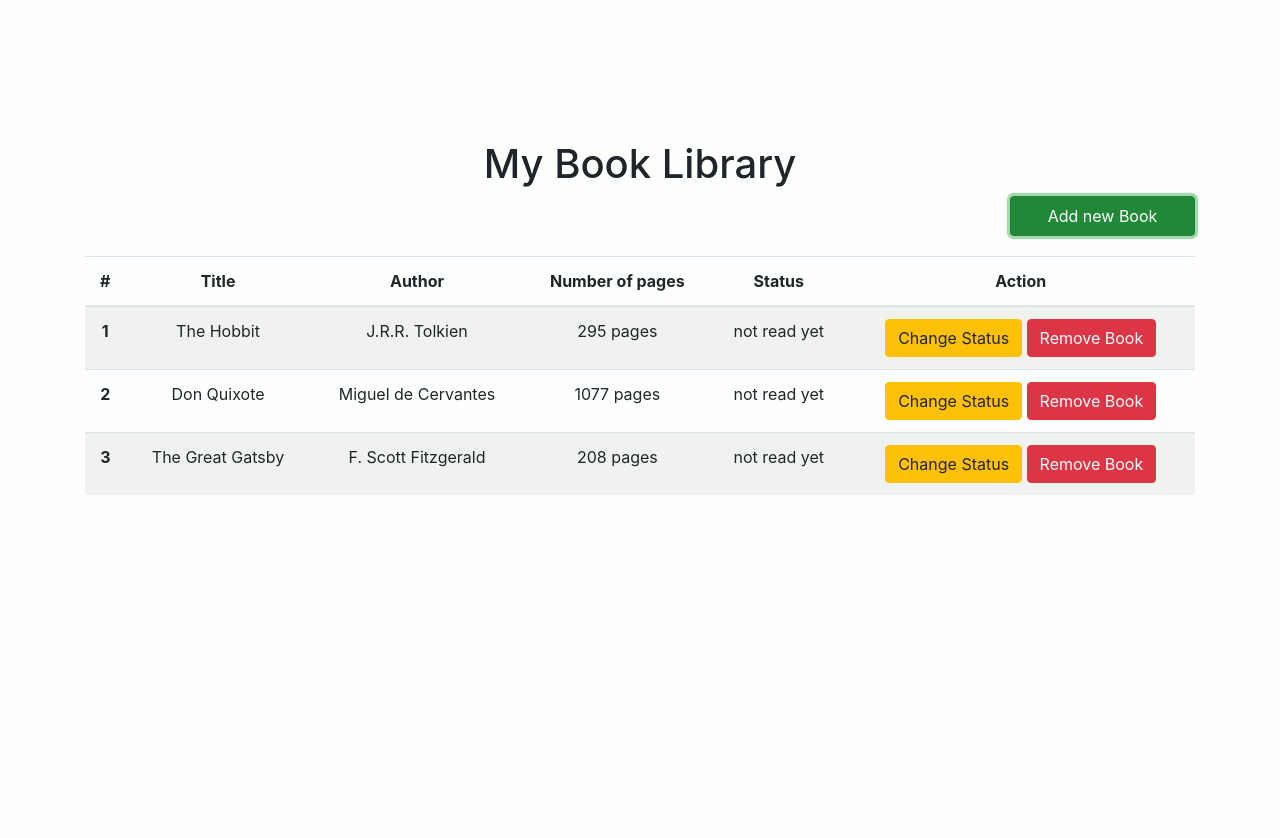
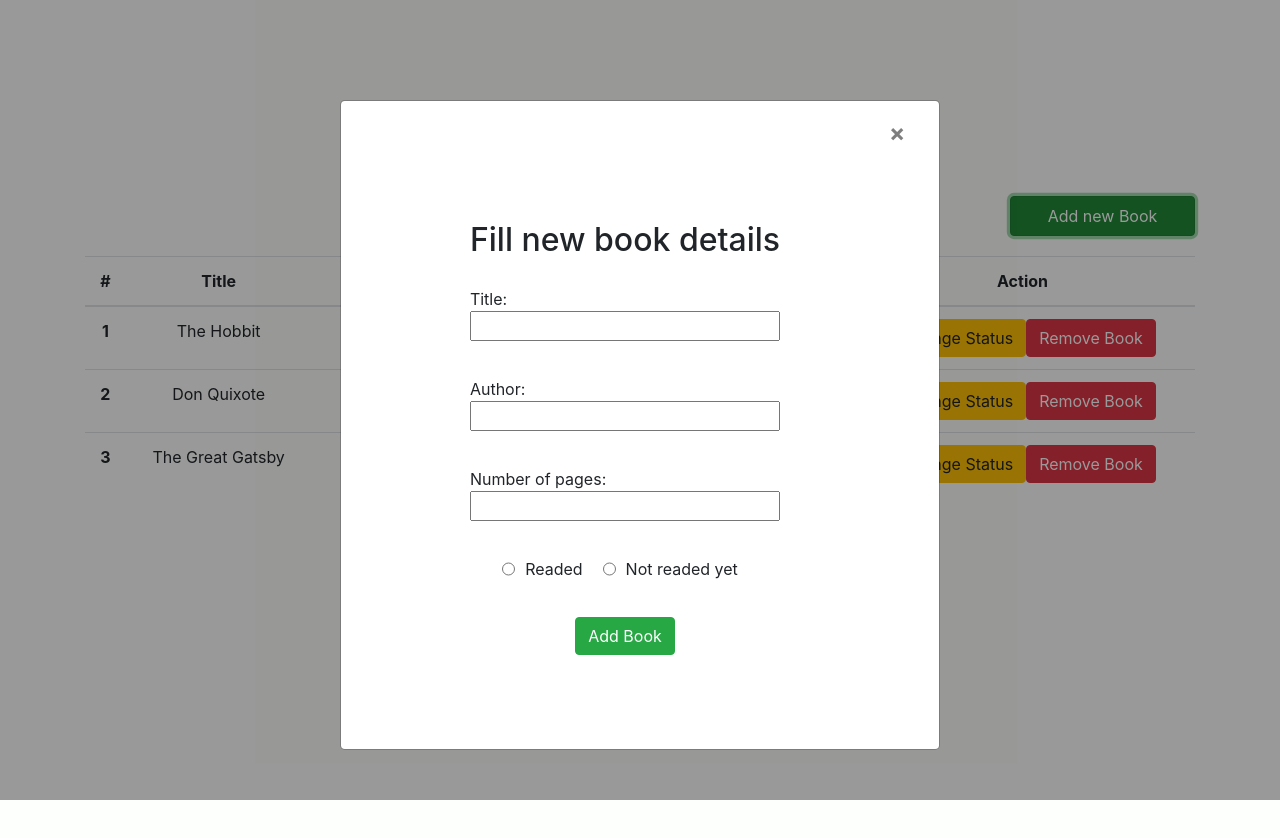
Before and after one commit to parduccinward/library, a plain HTML site: page index.html in a window 1280 px wide. Both pictures are taken after a click on the button "Add new Book". Drawn offline with nearby package versions, Linux system fonts and the light colour scheme.

Commit message:
Create modal that displays a form without javascript logic, just design

```diff
--- a/index.html
+++ b/index.html
@@ -13,7 +13,38 @@
     <div class="container">
         <div class="first-line">
             <h1 class="title">My Book Library</h1>
-            <button class="btn btn-success">Add new Book</button>
+            <button id="addBtn"class="btn btn-success">Add new Book</button>
+            <div id="myModal" class="modal">
+                <div class="modal-content">
+                  <span class="close">&times;</span>
+                  <form>
+                    <section>
+                        <h2>Fill new book details</h1>
+                            <p>
+                                <label for="title">Title:</label>
+                                <input type="text" id="title" name="title" required>
+                            </p>
+                            <p>
+                                <label for="author">Author:</label>
+                                <input type="text" id="author" name="author" required>
+                            </p>
+                            <p>
+                                <label for="pages_number">Number of pages:</label>
+                                <input type="text" id="pages_number" name="pages_number" required>
+                            </p>
+                            <p class="radio-section">
+                                <input type="radio" id="readed1" name="readed" value="readed">
+                                <label for="readed1">Readed</label><br>
+                                <input type="radio" id="readed2" name="readed" value="not readed yet">
+                                <label for="readed2">Not readed yet</label><br>
+                            </p>
+                    </section>
+                    <section>
+                        <p><button class="btn btn-success"type="submit">Add Book</button></p>
+                    </section>
+                </form>
+                </div>
+              </div>
         </div>
         <table class="table table-striped">
             <thead>
@@ -27,39 +58,7 @@
                 </tr>
             </thead>
             <tbody>
-                <tr>
-                    <th scope="row">1</th>
-                    <td>The Hobbit</td>
-                    <td>J.R.R. Tolkien</td>
-                    <td>295 pages</td>
-                    <td>not read yet</td>
-                    <td>
-                        <button class="btn btn-warning">Change Status</button>
-                        <button class="btn btn-danger">Remove Book</button>
-                    </td>
-                </tr>
-                <tr>
-                    <th scope="row">2</th>
-                    <td>Don Quixote</td>
-                    <td>Miguel de Cervantes</td>
-                    <td>1077 pages</td>
-                    <td>not read yet</td>
-                    <td>
-                        <button class="btn btn-warning">Change Status</button>
-                        <button class="btn btn-danger">Remove Book</button>
-                    </td>
-                </tr>
-                <tr>
-                    <th scope="row">3</th>
-                    <td>The Great Gatsby</td>
-                    <td>F. Scott Fitzgerald</td>
-                    <td>208 pages</td>
-                    <td>not read yet</td>
-                    <td>
-                        <button class="btn btn-warning">Change Status</button>
-                        <button class="btn btn-danger">Remove Book</button>
-                    </td>
-                </tr>
+
             </tbody>
         </table>
     </div>
--- a/script.js
+++ b/script.js
@@ -47,6 +47,29 @@ function addBooksToTable(){
     });
 }
 
+function createModal(){
+
+var modal = document.getElementById("myModal");
+
+var btn = document.getElementById("addBtn");
+
+var span = document.getElementsByClassName("close")[0];
+
+btn.onclick = function() {
+  modal.style.display = "block";
+}
+
+span.onclick = function() {
+  modal.style.display = "none";
+}
+window.onclick = function(event) {
+  if (event.target == modal) {
+    modal.style.display = "none";
+  }
+}
+
+}
+
 Book.prototype.info = function (){
     console.log(`The ${this.title} by ${this.author}, ${this.pagesNumber}, ${this.readTheBook}`);
 }
@@ -58,3 +81,6 @@ var exampleBook3 = new Book("The Great Gatsby", "F. Scott Fitzgerald", "208 page
 addBookToLibrary(exampleBook1);
 addBookToLibrary(exampleBook2);
 addBookToLibrary(exampleBook3);
+
+addBooksToTable();
+createModal();
--- a/styles.css
+++ b/styles.css
@@ -23,3 +23,71 @@ body {
 tr{
     text-align: center;
 }
+
+.modal {
+    display: none;
+    position: fixed;
+    z-index: 1;
+    padding-top: 100px;
+    left: 0;
+    top: 0;
+    width: 100%;
+    height: 100%;
+    overflow: auto;
+    background-color: rgb(0,0,0);
+    background-color: rgba(0,0,0,0.4);
+}
+
+.modal-content {
+    display: grid !important;
+    grid-template: 40px 1fr/ 1fr 30px !important;
+    background-color: #fefefe;
+    margin: auto;
+    padding: 20px;
+    border: 1px solid #888;
+    width: 600px !important;
+    height: 650px !important;
+}
+
+.close {
+    color: #aaaaaa;
+    float: right;
+    font-size: 28px;
+    font-weight: bold;
+    grid-area: 1/2/2/3;
+}
+
+.close:hover,
+.close:focus {
+    color: #000;
+    text-decoration: none;
+    cursor: pointer;
+}
+
+form {
+    padding: 100px;
+    display: flex;
+    flex-direction: column;
+    align-items: center;
+}
+
+p{
+    display: flex;
+    flex-direction: column;
+}
+
+p.radio-section{
+    gap: 10px;
+    flex-direction: row;
+    justify-content: center;
+}
+
+label{
+    margin-bottom: 0 !important;
+}
+
+section{
+    gap: 20px;
+    display: grid !important;
+    margin-bottom: 20px;
+}
```
